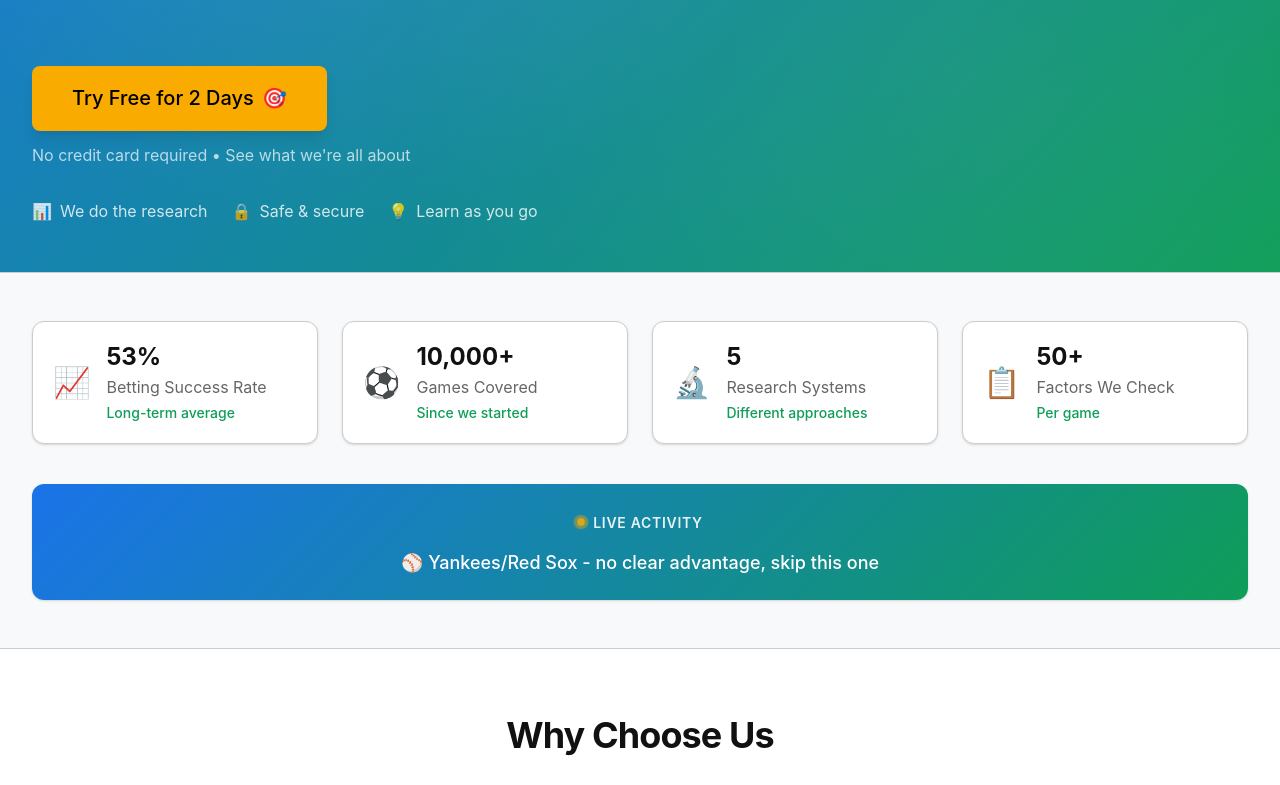
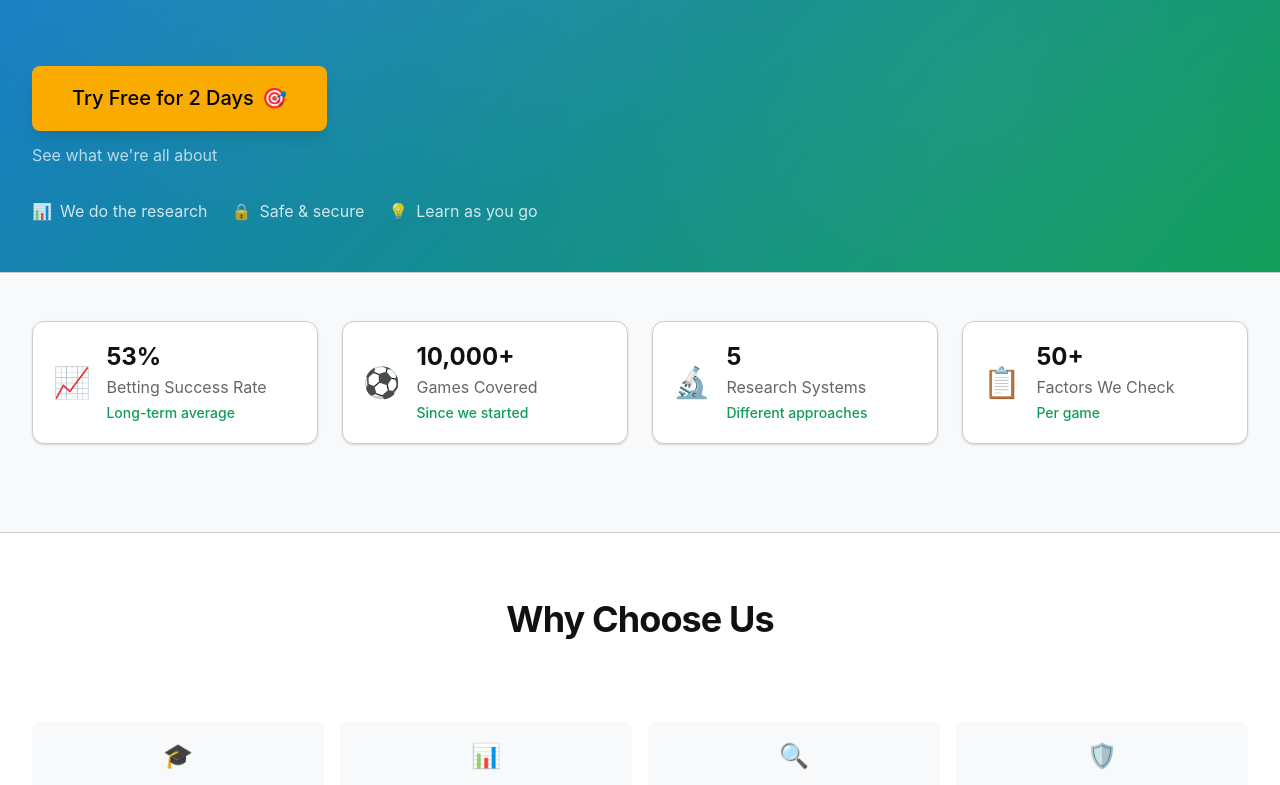
Before and after one commit to raffik16/drivejoy, a Next.js app: page / in a window 1280 px wide. Shown: the part 528-1313 px from the top of the page. Built offline with nearby package versions, Linux system fonts and the light colour scheme.

Commit message:
cleaning

```diff
--- a/components/landing/Hero/Hero.tsx
+++ b/components/landing/Hero/Hero.tsx
@@ -144,7 +144,7 @@ export function Hero() {
                 <span className={styles.buttonIcon}>🎯</span>
               </button>
               <p className={styles.ctaNote}>
-                No credit card required • See what we're all about
+                See what we're all about
               </p>
             </div>
 
--- a/components/landing/StatsBar/StatsBar.module.scss
+++ b/components/landing/StatsBar/StatsBar.module.scss
@@ -168,17 +168,73 @@
 }
 
 .activityContent {
+  min-height: 80px; // Prevent layout shift
+  transition: var(--transition-base);
+  text-align: left;
+
+  // Typing animation effect
+  animation: fadeInSlide 0.5s ease-out;
+}
+
+.activityItem {
+  display: flex;
+  flex-direction: column;
+  gap: var(--space-2);
+}
+
+.activityHeader {
+  display: flex;
+  align-items: center;
+  justify-content: space-between;
+  margin-bottom: var(--space-2);
+
+  @media (max-width: 640px) {
+    flex-direction: column;
+    align-items: flex-start;
+    gap: var(--space-1);
+  }
+}
+
+.activitySport {
+  font-size: var(--font-size-lg);
+  font-weight: var(--font-weight-bold);
+}
+
+.activityGame {
   font-size: var(--font-size-base);
+  font-weight: var(--font-weight-semibold);
+  opacity: 0.9;
+
+  @media (max-width: 640px) {
+    font-size: var(--font-size-sm);
+  }
+}
+
+.activityTime {
+  font-size: var(--font-size-sm);
+  opacity: 0.7;
   font-weight: var(--font-weight-medium);
-  min-height: 1.5em; // Prevent layout shift
-  transition: var(--transition-base);
+}
+
+.activityAnalysis {
+  font-size: var(--font-size-base);
+  font-weight: var(--font-weight-semibold);
+  color: var(--color-warning);
+  margin-bottom: var(--space-1);
 
   @include lg {
     font-size: var(--font-size-lg);
   }
+}
 
-  // Typing animation effect
-  animation: fadeInSlide 0.5s ease-out;
+.activityReason {
+  font-size: var(--font-size-sm);
+  opacity: 0.8;
+  line-height: var(--line-height-relaxed);
+
+  @include lg {
+    font-size: var(--font-size-base);
+  }
 }
 
 @keyframes fadeInSlide {
@@ -224,7 +280,19 @@
   }
 
   .activityContent {
+    min-height: 90px;
+  }
+
+  .activitySport {
+    font-size: var(--font-size-base);
+  }
+
+  .activityAnalysis {
     font-size: var(--font-size-sm);
+  }
+
+  .activityReason {
+    font-size: var(--font-size-xs);
     line-height: var(--line-height-relaxed);
   }
 }
--- a/components/landing/StatsBar/StatsBar.tsx
+++ b/components/landing/StatsBar/StatsBar.tsx
@@ -1,6 +1,5 @@
 'use client';
 
-import { useEffect, useState } from 'react';
 import styles from './StatsBar.module.scss';
 
 interface Stat {
@@ -37,24 +36,8 @@ const liveStats: Stat[] = [
   }
 ];
 
-const recentActivity = [
-  '🏈 Ravens +3.5 looks good - injury report favorable',
-  '🏀 Lakers/Warriors Under 228.5 - pace data suggests low scoring',
-  '⚾ Yankees/Red Sox - no clear advantage, skip this one',
-  '🏒 Devils ML - home ice + goalie matchup favors them',
-  '⚽ Chelsea vs Arsenal - draw has value at those odds',
-];
 
 export function StatsBar() {
-  const [currentActivityIndex, setCurrentActivityIndex] = useState(0);
-
-  useEffect(() => {
-    const interval = setInterval(() => {
-      setCurrentActivityIndex((prev) => (prev + 1) % recentActivity.length);
-    }, 3000);
-
-    return () => clearInterval(interval);
-  }, []);
 
   return (
     <section className={styles.statsBar}>
@@ -75,18 +58,6 @@ export function StatsBar() {
           ))}
         </div>
 
-        {/* Live Activity Feed */}
-        <div className={styles.activityFeed}>
-          <div className={styles.activityHeader}>
-            <span className={styles.liveIndicator}>
-              <span className={styles.liveDot}></span>
-              Live Activity
-            </span>
-          </div>
-          <div className={styles.activityContent}>
-            {recentActivity[currentActivityIndex]}
-          </div>
-        </div>
       </div>
     </section>
   );
```
